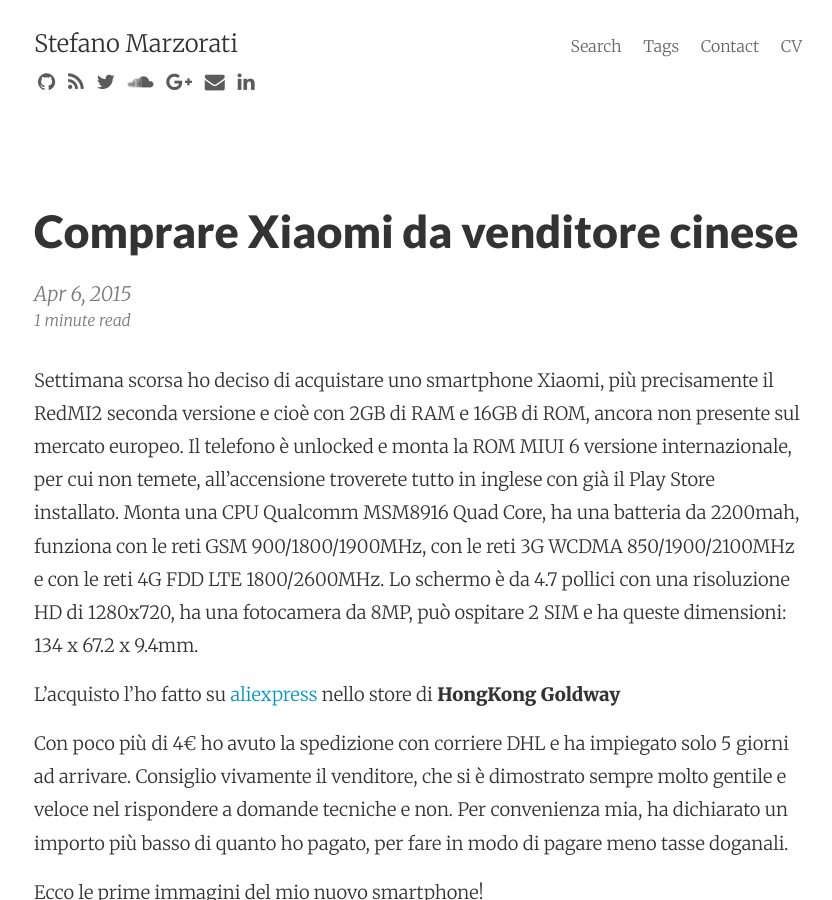
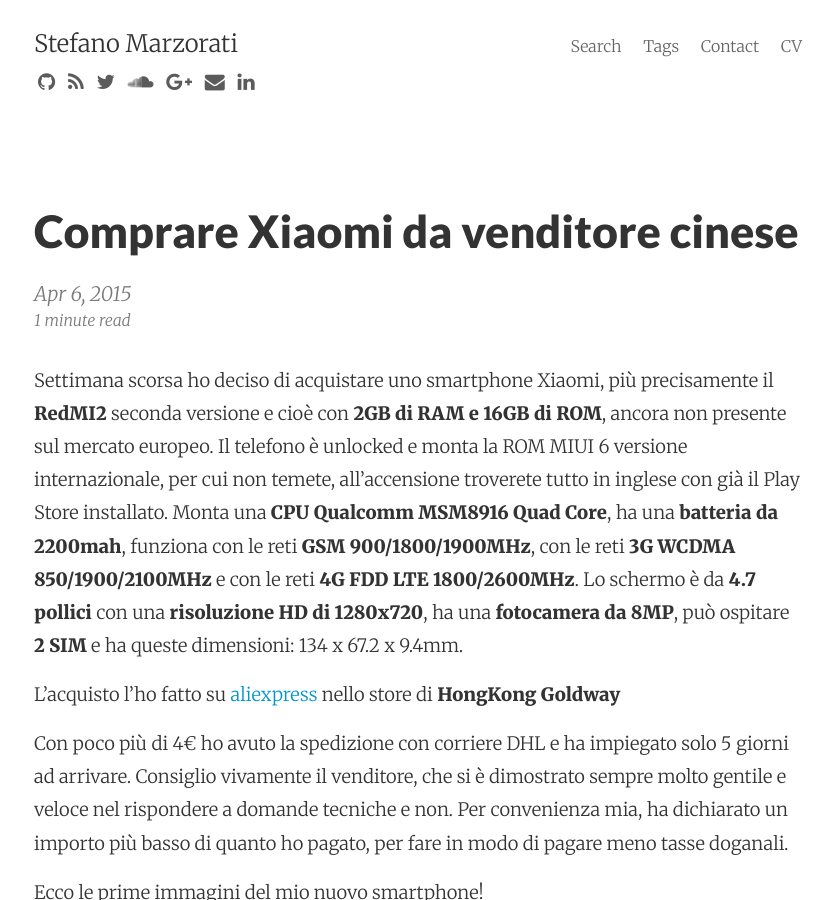
Before and after one commit to marste/Blog, a Jekyll site: the page built from _posts/2015-04-06-dove-comprare-xiaomi-venditore-cinese.md, in a window 1280 px wide and 900 px high. Shown: the whole window, without its empty margins (222-1054 px from the left). Built offline with Jekyll 4.4.1, drawn with Linux system fonts in a browser that asks for light colours; nearby versions of some CDN libraries; Markdown is read by kramdown in place of the engine named in the settings.

```diff
--- a/_posts/2015-04-06-dove-comprare-xiaomi-venditore-cinese.md
+++ b/_posts/2015-04-06-dove-comprare-xiaomi-venditore-cinese.md
@@ -12,10 +12,10 @@ tags:
   - cina
   - cinese
 ---
-Settimana scorsa ho deciso di acquistare uno smartphone Xiaomi, più precisamente il RedMI2 seconda versione e cioè con 2GB di RAM e 16GB di ROM, ancora non presente sul mercato europeo.
+Settimana scorsa ho deciso di acquistare uno smartphone Xiaomi, più precisamente il **RedMI2** seconda versione e cioè con **2GB di RAM e 16GB di ROM**, ancora non presente sul mercato europeo.
 Il telefono è unlocked e monta la ROM MIUI 6 versione internazionale, per cui non temete, all'accensione troverete tutto in inglese con già il Play Store installato.
-Monta una CPU Qualcomm MSM8916 Quad Core, ha una batteria da 2200mah, funziona con le reti GSM 900/1800/1900MHz, con le reti 3G WCDMA 850/1900/2100MHz e con le reti 4G FDD LTE 1800/2600MHz.
-Lo schermo è da 4.7 pollici con una risoluzione HD di 1280x720, ha una fotocamera da 8MP, può ospitare 2 SIM e ha queste dimensioni: 134 x 67.2 x 9.4mm.
+Monta una **CPU Qualcomm MSM8916 Quad Core**, ha una **batteria da 2200mah**, funziona con le reti **GSM 900/1800/1900MHz**, con le reti **3G WCDMA 850/1900/2100MHz** e con le reti **4G FDD LTE 1800/2600MHz**.
+Lo schermo è da **4.7 pollici** con una **risoluzione HD di 1280x720**, ha una **fotocamera da 8MP**, può ospitare **2 SIM** e ha queste dimensioni: 134 x 67.2 x 9.4mm.
 
 L'acquisto l'ho fatto su [aliexpress](http://www.aliexpress.com/store/311331) nello store di **HongKong Goldway**
 
```
